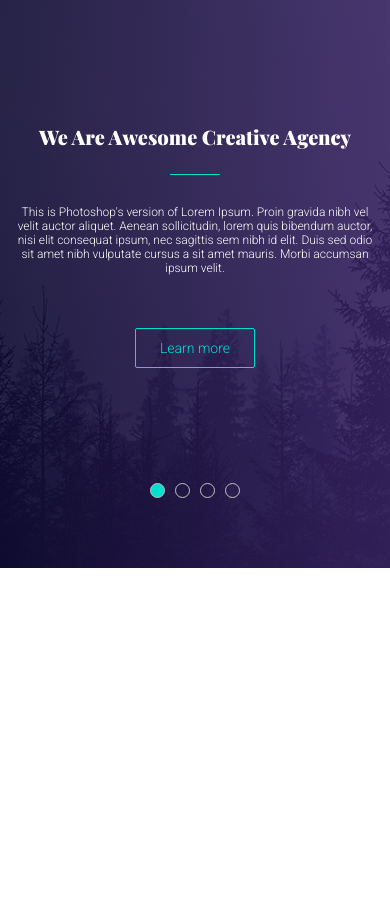
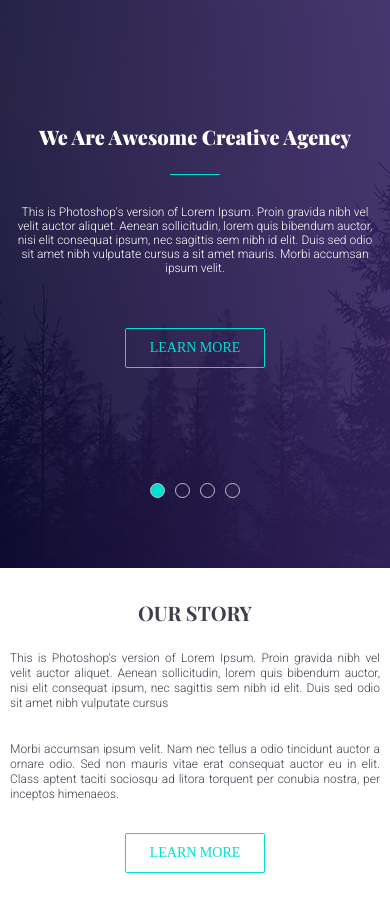
Before and after one commit to IldarMukhametoff/landing-2, a plain HTML site: page index.html in a window 390 px wide. Shown: the part 68-976 px from the top of the page. Before the commit the page ends 844 px from the top, so only its background shows below. Drawn offline with nearby package versions, Linux system fonts and the light colour scheme; a web font is replaced by a local one.

Commit message:
Add files via upload

```diff
--- a/css/style.css
+++ b/css/style.css
@@ -84,19 +84,20 @@ body{
 	font-weight: 900;
 }
 .header__link:hover{
-	color
+	color: #00e0d0;
 }
 .header__body{
 	position: relative;
 	padding: 230px 0 0 0;
 	z-index: 1;
 }
-.header__slider__item{
+.header__slider-item{
 	max-width: 780px;
+	flex:  0 1 780px;
 	text-align: center;
 	margin: 0 auto;
 }
-.title__main{
+.title-main{
 	font-family: "Playfair Display";
 	font-weight: 700;
 	font-size: 22px;
@@ -118,7 +119,7 @@ body{
 	color: #413d4b;
 	line-height: 22px;
 }
-.header__title__main{
+.header__title-main{
 	font-weight: 900;
 	font-size: 32px;
 	color: #fff;
@@ -128,13 +129,15 @@ body{
 	line-height: 24px;
 }
 .btn{
+	font-family: "Hammersmith One";
 	display: inline-block;
 	color: #00e0d0;
 	border: 1px solid #00e0d0;
 	padding: 12px 24px;
 	border-radius: 2px;
+	text-transform: uppercase;
 }
-.header__slider__item__btn{
+.header__slider-item__btn{
 	margin: 53px 0 0 0;
 }
 .header__slider .slick-list{
@@ -163,6 +166,25 @@ body{
 }
 .header__slider .slick-dots li.slick-active button{
 	background: #00e0d0;
+}
+.about__content{
+	padding: 70px 0 70px 60px;
+	display: flex;
+	justify-content: space-between;
+}
+.about__image{
+	flex: 0 1 75%;
+	margin: 0 100px 0 0;
+}
+.about__image img{
+	max-width: 100%;
+}
+.about__title{
+	margin: 0 0 28px 0;
+}
+.about__description p{
+	margin: 0 0 31px 0;
+	text-align: justify;
 }
 @media(max-width: 767px){
 	.header__burger{
@@ -242,26 +264,48 @@ body{
 		width: 15px;
 	  	height: 15px;
 	}
+	.about__content {
+   	padding: 35px 0 35px 30px;
+ 	}
+ 	.about__image {
+   	margin: 0 50px 0 0;
+	}
 }
 @media(max-width: 640px){
-	.header__title__main{
+	.header__title-main{
 		font-size: 24px;
 	}
 	.header__description{
 		font-size: 12px;
-		line-height: 12px;
+		line-height: normal;
+	}
+	.about__content {
+    	padding: 35px 0 35px 0px;
+	}
+	.about__image {
+    display: none;
+	}
+	.about__title{
+		text-align: center;
+	}
+	.btn-wrapper{
+		text-align: center;
 	}
 }
 @media(max-width: 480px){
 	.header__body{
 		padding: 130px 0 0 0;
 	}
-	.header__title__main{
+	.title-main{
 		font-size: 20px;
 	}
 	.header__description{
 		font-size: 12px;
 		line-height: 14px;
+	}
+	.about__description{
+		font-size: 12px;
+		line-height: 15px;
 	}
 }
 
--- a/index.html
+++ b/index.html
@@ -9,6 +9,7 @@
 		<link rel="preconnect" href="https://fonts.gstatic.com" crossorigin>
 		<link href="https://fonts.googleapis.com/css2?family=Roboto:wght@300;400;900&display=swap" rel="stylesheet">
 		<link href="https://fonts.googleapis.com/css2?family=Playfair+Display:wght@400;700;900&display=swap" rel="stylesheet">
+		<link href="https://fonts.googleapis.com/css2?family=Hammersmith+One&display=swap" rel="stylesheet">
 		<!------------------------------------------------------>
 
 		<!-- Подключение CSS -->
@@ -48,30 +49,30 @@
 			</div>
 			<div class="header__body">
 				<div class="header__slider">
-					<div class="header__slider__item">
+					<div class="header__slider-item">
 						<div class="title title_line">
-							<div class="title__main header__title__main">We Are Awesome Creative Agency</div>
+							<div class="title-main header__title-main">We Are Awesome Creative Agency</div>
 						</div>
 						<div class="description header__description">This is Photoshop's version  of Lorem Ipsum. Proin gravida nibh vel velit auctor aliquet. Aenean sollicitudin, lorem quis bibendum auctor, nisi elit consequat ipsum, nec sagittis sem nibh id elit. Duis sed odio sit amet nibh vulputate cursus a sit amet mauris. Morbi accumsan ipsum velit.</div>
-						<a href="#" class="btn header__slider__item__btn">Learn more</a>
+						<a href="#" class="btn header__slider-item__btn">Learn more</a>
 					</div>
-					<div class="header__slider__item">
+					<div class="header__slider-item">
 						<div class="title title_line">
-							<div class="title__main header__title__main">We Are Awesome Creative Agency</div>
+							<div class="title-main header__title-main">We Are Awesome Creative Agency</div>
 						</div>
 						<div class="description header__description">This is Photoshop's version  of Lorem Ipsum. Proin gravida nibh vel velit auctor aliquet. Aenean sollicitudin, lorem quis bibendum auctor, nisi elit consequat ipsum, nec sagittis sem nibh id elit. Duis sed odio sit amet nibh vulputate cursus a sit amet mauris. Morbi accumsan ipsum velit.This is Photoshop's version  of Lorem Ipsum. Proin gravida nibh vel velit auctor aliquet. Aenean sollicitudin, lorem quis bibendum auctor, nisi elit consequat ipsum, nec sagittis sem nibh id elit. Duis sed odio sit amet nibh vulputate cursus a sit amet mauris. Morbi accumsan ipsum velit.This is Photoshop's version  of Lorem Ipsum. Proin gravida nibh vel velit auctor aliquet. Aenean sollicitudin, lorem quis bibendum auctor, nisi elit consequat ipsum, nec sagittis sem nibh id elit. Duis sed odio sit amet nibh vulputate cursus a sit amet mauris. Morbi accumsan ipsum velit.This is Photoshop's version  of Lorem Ipsum. Proin gravida nibh vel velit auctor aliquet. Aenean sollicitudin, lorem quis bibendum auctor, nisi elit consequat ipsum, nec sagittis sem nibh id elit. Duis sed odio sit amet nibh vulputate cursus a sit amet mauris. Morbi accumsan ipsum velit.</div>
 
 					</div>
-					<div class="header__slider__item">
+					<div class="header__slider-item">
 						<div class="title title_line">
-							<div class="title__main header__title__main">We Are Awesome Creative Agency</div>
+							<div class="title-main header__title-main">We Are Awesome Creative Agency</div>
 						</div>
 						<div class="description header__description">This is Photoshop's version  of Lorem Ipsum. Proin gravida nibh vel velit auctor aliquet. Aenean sollicitudin, lorem quis bibendum auctor, nisi elit consequat ipsum, nec sagittis sem nibh id elit. Duis sed odio sit amet nibh vulputate cursus a sit amet mauris. Morbi accumsan ipsum velit.</div>
 
 					</div>
-					<div class="header__slider__item">
+					<div class="header__slider-item">
 						<div class="title title_line">
-							<div class="title__main header__title__main">We Are Awesome Creative Agency</div>
+							<div class="title-main header__title-main">We Are Awesome Creative Agency</div>
 						</div>
 						<div class="description header__description">This is Photoshop's version  of Lorem Ipsum. </div>
 
@@ -80,5 +81,27 @@
 			</div>
 		</div>
 	</header>
+	<main class="main">
+		<section class="section__about">
+			<div class="container">
+			<div class="about__body">
+				<div class="about__content">
+					<div class="about__image"><img src="img/01.png" alt=""></div>
+					<div class="about__text">
+						<div class="title about__title">
+							<div class="title-main about__title-main">OUR STORY</div>
+						</div>
+						<div class="description about__description">
+							<p>This is Photoshop's version  of Lorem Ipsum. Proin gravida nibh vel velit auctor aliquet. Aenean sollicitudin, lorem quis bibendum auctor, nisi elit consequat ipsum, nec sagittis sem nibh id elit. Duis sed odio sit amet nibh vulputate cursus</p>
+							<p>Morbi accumsan ipsum velit. Nam nec tellus a odio tincidunt auctor a ornare odio. Sed non  mauris vitae erat consequat auctor eu in elit. Class aptent taciti sociosqu ad litora torquent per conubia nostra, per inceptos himenaeos.</p>
+						</div>
+						<div class="btn-wrapper"><a href="#" class="btn about__btn">learn more</a></div>
+					</div>
+				</div>
+				<div class="about__video"></div>
+			</div>
+			</div>
+		</section>
+	</main>
 </body>
 </html>
```
